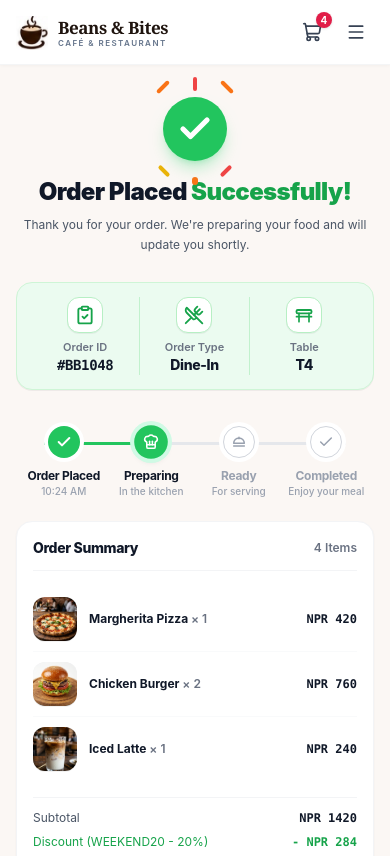
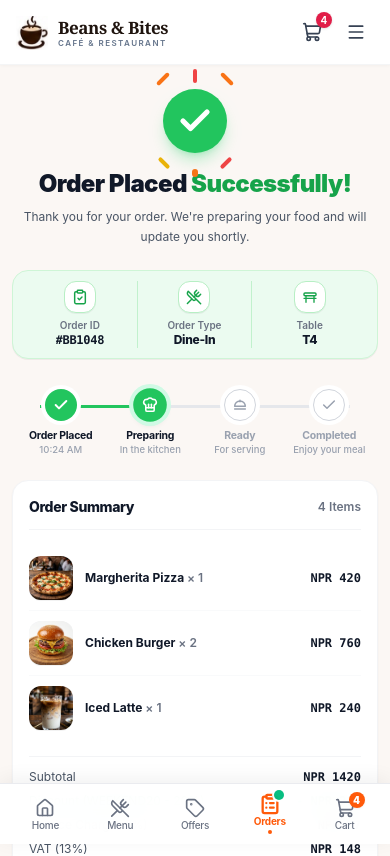
Before and after one commit to Prakash0m/cafe_management, a Next.js app in the folder beans-bites-frontend/: page /orders in a window 390 px wide. Shown: the top 856 px of the page. Built offline with nearby package versions, Linux system fonts and the light colour scheme.

Commit message:
feat(mobile): implement native-app feel with sticky bottom nav, touch swipe carousels, 2-col mobile food grid, and optimized typography

```diff
--- a/beans-bites-frontend/src/app/(customer)/cart/page.tsx
+++ b/beans-bites-frontend/src/app/(customer)/cart/page.tsx
@@ -55,7 +55,7 @@ function CartPageContent() {
   const totalItems = getTotalItems();
 
   return (
-    <div className="min-h-screen bg-[#FBF7F4] py-8 sm:py-12 px-3 sm:px-6 lg:px-8">
+    <div className="min-h-screen bg-[#FBF7F4] py-4 sm:py-8 px-3 sm:px-6 lg:px-8">
       {/* Top Controls & Navigation Bar */}
       <div className="max-w-6xl mx-auto mb-6 sm:mb-8">
         <div className="flex flex-col sm:flex-row sm:items-center justify-between gap-4 pb-2 border-b border-orange-100/60">
--- a/beans-bites-frontend/src/app/(customer)/layout.tsx
+++ b/beans-bites-frontend/src/app/(customer)/layout.tsx
@@ -1,6 +1,7 @@
 import * as React from "react";
 import { CustomerHeader } from "@/components/layout/customer/customer-header";
 import { CustomerFooter } from "@/components/layout/customer/customer-footer";
+import { MobileBottomNav } from "@/components/layout/customer/mobile-bottom-nav";
 
 export default function CustomerLayout({
   children,
@@ -10,8 +11,9 @@ export default function CustomerLayout({
   return (
     <div className="min-h-screen flex flex-col bg-white">
       <CustomerHeader />
-      <main className="flex-1 w-full">{children}</main>
+      <main className="flex-1 w-full pb-16 md:pb-0">{children}</main>
       <CustomerFooter />
+      <MobileBottomNav />
     </div>
   );
 }
--- a/beans-bites-frontend/src/app/(customer)/orders/page.tsx
+++ b/beans-bites-frontend/src/app/(customer)/orders/page.tsx
@@ -55,7 +55,7 @@ function OrdersPageContent() {
   }
 
   return (
-    <div className="min-h-screen bg-[#FBF7F4] py-6 sm:py-10 px-4 sm:px-6 lg:px-8">
+    <div className="min-h-screen bg-[#FBF7F4] py-4 sm:py-10 px-3 sm:px-6 lg:px-8">
       <div className="max-w-6xl mx-auto">
         <div className="grid grid-cols-1 lg:grid-cols-12 gap-8 lg:gap-10 items-start">
           {/* LEFT COLUMN: Success Hero, Meta Pill, Status Stepper & Order Summary */}
--- a/beans-bites-frontend/src/components/customer/orders/order-meta-banner.tsx
+++ b/beans-bites-frontend/src/components/customer/orders/order-meta-banner.tsx
@@ -18,44 +18,44 @@ export function OrderMetaBanner({
   const cleanTable = tableNumber.replace(/^Table\s+/i, "").split(" ")[0] || "T4";
 
   return (
-    <div className="bg-[#EBFBF0] border border-[#CEF5D6] rounded-2xl p-3.5 sm:p-4 my-5 sm:my-6 shadow-2xs">
+    <div className="bg-[#EBFBF0] border border-[#CEF5D6] rounded-2xl p-2.5 sm:p-4 my-3.5 sm:my-6 shadow-2xs">
       <div className="grid grid-cols-3 divide-x divide-[#B7EFC4]/80 text-center sm:text-left">
         {/* Item 1: Order ID */}
-        <div className="flex flex-col sm:flex-row items-center sm:items-center gap-2 sm:gap-3 px-2 sm:px-4">
-          <div className="w-9 h-9 rounded-xl bg-white border border-[#B7EFC4] text-[#16A34A] flex items-center justify-center flex-shrink-0 shadow-2xs">
-            <ClipboardCheck className="w-5 h-5 stroke-[2.2]" />
+        <div className="flex flex-col sm:flex-row items-center gap-1.5 sm:gap-3 px-1 sm:px-4">
+          <div className="w-8 h-8 sm:w-9 sm:h-9 rounded-xl bg-white border border-[#B7EFC4] text-[#16A34A] flex items-center justify-center flex-shrink-0 shadow-2xs">
+            <ClipboardCheck className="w-4 h-4 sm:w-5 sm:h-5 stroke-[2.2]" />
           </div>
           <div className="min-w-0">
-            <span className="text-[11px] font-semibold text-gray-500 block leading-tight">
+            <span className="text-[10px] sm:text-[11px] font-semibold text-gray-500 block leading-tight">
               Order ID
             </span>
-            <span className="font-extrabold text-gray-900 text-sm sm:text-base font-mono tracking-tight block truncate">
+            <span className="font-extrabold text-gray-900 text-xs sm:text-base font-mono tracking-tight block truncate">
               {orderId}
             </span>
           </div>
         </div>
 
         {/* Item 2: Order Type */}
-        <div className="flex flex-col sm:flex-row items-center sm:items-center gap-2 sm:gap-3 px-2 sm:px-4">
-          <div className="w-9 h-9 rounded-xl bg-white border border-[#B7EFC4] text-[#16A34A] flex items-center justify-center flex-shrink-0 shadow-2xs">
-            <UtensilsCrossed className="w-5 h-5 stroke-[2.2]" />
+        <div className="flex flex-col sm:flex-row items-center gap-1.5 sm:gap-3 px-1 sm:px-4">
+          <div className="w-8 h-8 sm:w-9 sm:h-9 rounded-xl bg-white border border-[#B7EFC4] text-[#16A34A] flex items-center justify-center flex-shrink-0 shadow-2xs">
+            <UtensilsCrossed className="w-4 h-4 sm:w-5 sm:h-5 stroke-[2.2]" />
           </div>
           <div className="min-w-0">
-            <span className="text-[11px] font-semibold text-gray-500 block leading-tight">
+            <span className="text-[10px] sm:text-[11px] font-semibold text-gray-500 block leading-tight">
               Order Type
             </span>
-            <span className="font-extrabold text-gray-900 text-sm sm:text-base tracking-tight block truncate capitalize">
+            <span className="font-extrabold text-gray-900 text-xs sm:text-base tracking-tight block truncate capitalize">
               {orderType}
             </span>
           </div>
         </div>
 
         {/* Item 3: Table Number */}
-        <div className="flex flex-col sm:flex-row items-center sm:items-center gap-2 sm:gap-3 px-2 sm:px-4">
-          <div className="w-9 h-9 rounded-xl bg-white border border-[#B7EFC4] text-[#16A34A] flex items-center justify-center flex-shrink-0 shadow-2xs">
+        <div className="flex flex-col sm:flex-row items-center gap-1.5 sm:gap-3 px-1 sm:px-4">
+          <div className="w-8 h-8 sm:w-9 sm:h-9 rounded-xl bg-white border border-[#B7EFC4] text-[#16A34A] flex items-center justify-center flex-shrink-0 shadow-2xs">
             {/* Custom Table Icon */}
             <svg
-              className="w-5 h-5 stroke-[2.2] fill-none"
+              className="w-4 h-4 sm:w-5 sm:h-5 stroke-[2.2] fill-none"
               viewBox="0 0 24 24"
               stroke="currentColor"
             >
@@ -64,10 +64,10 @@ export function OrderMetaBanner({
             </svg>
           </div>
           <div className="min-w-0">
-            <span className="text-[11px] font-semibold text-gray-500 block leading-tight">
+            <span className="text-[10px] sm:text-[11px] font-semibold text-gray-500 block leading-tight">
               Table
             </span>
-            <span className="font-extrabold text-gray-900 text-sm sm:text-base tracking-tight block truncate">
+            <span className="font-extrabold text-gray-900 text-xs sm:text-base tracking-tight block truncate">
               {cleanTable}
             </span>
           </div>
--- a/beans-bites-frontend/src/components/customer/orders/order-status-tracker.tsx
+++ b/beans-bites-frontend/src/components/customer/orders/order-status-tracker.tsx
@@ -113,16 +113,16 @@ export function OrderStatusTracker({
               </div>
 
               {/* Title & Subtext */}
-              <div className="mt-2.5 space-y-0.5">
+              <div className="mt-2 sm:mt-2.5 space-y-0.5 px-0.5">
                 <span
                   className={cn(
-                    "text-xs sm:text-[13px] font-bold block leading-tight tracking-tight",
+                    "text-[10.5px] sm:text-[13px] font-bold block leading-tight tracking-tight",
                     s.isCompleted || s.isActive ? "text-gray-900" : "text-gray-400"
                   )}
                 >
                   {s.title}
                 </span>
-                <span className="text-[10px] sm:text-[11px] font-medium text-gray-400 block leading-tight">
+                <span className="text-[9.5px] sm:text-[11px] font-medium text-gray-400 block leading-tight">
                   {s.subtext}
                 </span>
               </div>
--- /dev/null
+++ b/beans-bites-frontend/src/components/layout/customer/mobile-bottom-nav.tsx
@@ -0,0 +1,115 @@
+"use client";
+
+import * as React from "react";
+import Link from "next/link";
+import { usePathname } from "next/navigation";
+import {
+  Home,
+  UtensilsCrossed,
+  Tag,
+  ClipboardList,
+  ShoppingCart,
+} from "lucide-react";
+import { useCartStore } from "@/store/cart.store";
+import { useOrdersStore } from "@/store/orders.store";
+import { cn } from "@/lib/utils";
+
+interface TabItem {
+  label: string;
+  href: string;
+  icon: React.ComponentType<{ className?: string }>;
+  isOrders?: boolean;
+  isCart?: boolean;
+}
+
+const TABS: TabItem[] = [
+  { label: "Home", href: "/", icon: Home },
+  { label: "Menu", href: "/menu", icon: UtensilsCrossed },
+  { label: "Offers", href: "/offers", icon: Tag },
+  { label: "Orders", href: "/orders", icon: ClipboardList, isOrders: true },
+  { label: "Cart", href: "/cart", icon: ShoppingCart, isCart: true },
+];
+
+export function MobileBottomNav() {
+  const pathname = usePathname();
+  const totalCartItems = useCartStore((state) => state.getTotalItems());
+  const { orders } = useOrdersStore();
+  const [mounted, setMounted] = React.useState(false);
+
+  React.useEffect(() => {
+    setMounted(true);
+  }, []);
+
+  // Hide on table view pages because table view has its own dedicated floating cart bar
+  if (pathname.startsWith("/table/")) {
+    return null;
+  }
+
+  const hasLiveOrder =
+    mounted &&
+    orders.some((o) => o.status === "preparing" || o.status === "ready");
+
+  return (
+    <div className="md:hidden fixed bottom-0 left-0 right-0 z-40 bg-white/95 backdrop-blur-lg border-t border-gray-200/80 shadow-[0_-4px_20px_rgba(0,0,0,0.06)] px-2 py-1.5 transition-all">
+      <nav className="flex items-center justify-around max-w-md mx-auto" aria-label="Mobile Navigation">
+        {TABS.map((tab) => {
+          const Icon = tab.icon;
+          const isActive =
+            tab.href === "/"
+              ? pathname === "/"
+              : pathname.startsWith(tab.href);
+
+          return (
+            <Link
+              key={tab.href}
+              href={tab.href}
+              className={cn(
+                "relative flex flex-col items-center justify-center flex-1 py-1 px-1 rounded-xl transition-all duration-150 active:scale-90 select-none",
+                isActive
+                  ? "text-[#FF5A0A]"
+                  : "text-gray-500 hover:text-gray-900"
+              )}
+            >
+              {/* Icon Container with Badge / Pulse indicator */}
+              <div className="relative">
+                <Icon
+                  className={cn(
+                    "w-5 h-5 transition-transform duration-150",
+                    isActive ? "stroke-[2.5] scale-110" : "stroke-[2]"
+                  )}
+                />
+
+                {/* Live Order Indicator Dot */}
+                {tab.isOrders && hasLiveOrder && (
+                  <span className="absolute -top-1 -right-1 w-2.5 h-2.5 rounded-full bg-emerald-500 ring-2 ring-white animate-pulse" />
+                )}
+
+                {/* Cart Quantity Badge */}
+                {tab.isCart && mounted && totalCartItems > 0 && (
+                  <span className="absolute -top-1.5 -right-2.5 bg-[#FF5A0A] text-white text-[10px] font-black w-4 h-4 rounded-full flex items-center justify-center shadow-xs">
+                    {totalCartItems}
+                  </span>
+                )}
+              </div>
+
+              {/* Tab Label */}
+              <span
+                className={cn(
+                  "text-[10px] font-medium tracking-tight mt-0.5 leading-none",
+                  isActive ? "font-bold text-[#FF5A0A]" : "text-gray-500"
+                )}
+              >
+                {tab.label}
+              </span>
+
+              {/* Active Pill Indicator at Bottom */}
+              {isActive && (
+                <span className="w-1 h-1 rounded-full bg-[#FF5A0A] mt-1" />
+              )}
+            </Link>
+          );
+        })}
+      </nav>
+    </div>
+  );
+}
```
Also changed, not shown: beans-bites-frontend/src/components/customer/home/food-card.tsx (+15 -15 lines), beans-bites-frontend/src/components/customer/home/food-grid.tsx (+8 -8 lines), beans-bites-frontend/src/components/customer/home/hero-section.tsx (+45 -12 lines), beans-bites-frontend/src/components/customer/home/weekend-promotion.tsx (+11 -11 lines), beans-bites-frontend/src/components/customer/offers/offers-hero.tsx (+42 -11 lines).
